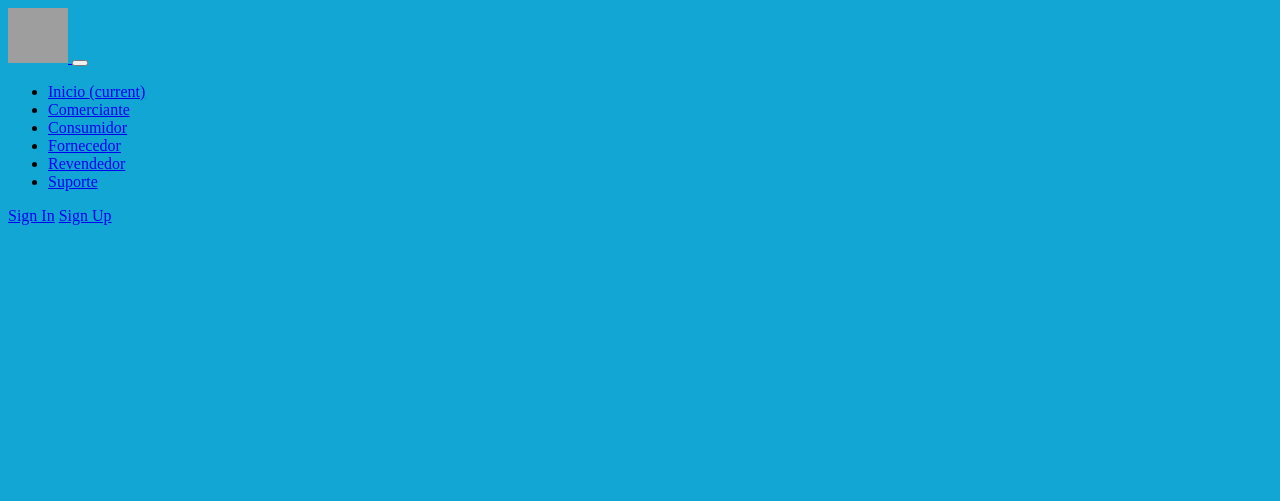
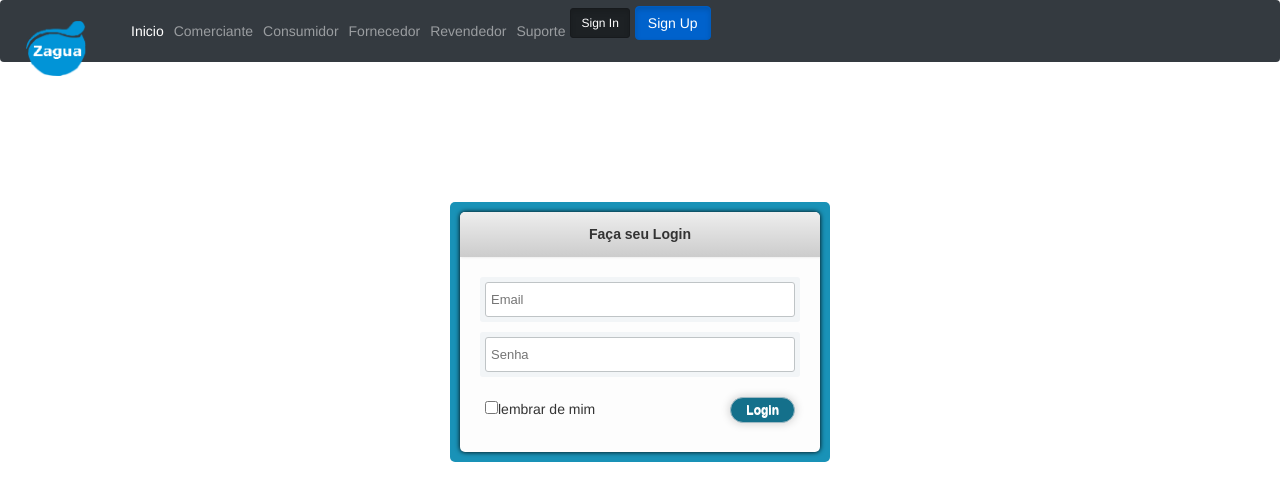
Before and after one commit to ifpb-sr/zagua, a Flask app: template zagua/templates/login/login.html in a window 1280 px wide. Shown: the top 501 px of the page. Run offline with Flask 2, Linux system fonts and the light colour scheme; the template is opened without the code that fills it, so the values that code supplies are empty; parts of the project's set-up code (start-up, migrations or seed data) failed here and were passed over; some libraries are stand-ins or nearby versions; grey boxes are pictures that could not be loaded.

Commit message:
fix(base/templates): conserta os templates: base.html e o login.html Conserta a base.html em com o bloco head_files e o login tirando tags desnecessárias Solves no issue

```diff
--- a/zagua/static/login.css
+++ b/zagua/static/login.css
@@ -1,6 +1,5 @@
 body{
     background-color: #11a6d4;
-
 }
 #login-box{
     background-color: #1992b7;
--- a/zagua/templates/base.html
+++ b/zagua/templates/base.html
@@ -7,13 +7,15 @@
     <script src="https://cdnjs.cloudflare.com/ajax/libs/popper.js/1.14.7/umd/popper.min.js" integrity="sha384-UO2eT0CpHqdSJQ6hJty5KVphtPhzWj9WO1clHTMGa3JDZwrnQq4sF86dIHNDz0W1" crossorigin="anonymous"></script>
     <script src="https://stackpath.bootstrapcdn.com/bootstrap/4.3.1/js/bootstrap.min.js" integrity="sha384-JjSmVgyd0p3pXB1rRibZUAYoIIy6OrQ6VrjIEaFf/nJGzIxFDsf4x0xIM+B07jRM" crossorigin="anonymous"></script>
 
+    {% block head_files %}{% endblock %}
+
     {{ super() }}
 {% endblock %}
 
 {% block navbar %}
 <nav class="navbar navbar-expand-lg navbar-dark bg-dark">
   <a class="navbar-brand" href="#">
-    <img src="Logo_zagua.png" width="60px" height="55px" alt="logo"/>
+    <img src="{{ url_for('static', filename='img/logo_zagua.png') }}" width="60px" height="55px" alt="logo"/>
   </a>
   <button class="navbar-toggler" type="button" data-toggle="collapse" data-target="#navbarSupportedContent" aria-controls="navbarSupportedContent" aria-expanded="false" aria-label="Toggle navigation">
     <span class="navbar-toggler-icon"></span>
@@ -51,11 +53,10 @@
 
 {% endblock %}
 
-
-{% block page_content %}
-
-<img />
-
+{% block content %}
+    <body>
+        {% block page_content %}{% endblock %}
+    </body>
 {% endblock %}
 
 
--- a/zagua/templates/login/login.html
+++ b/zagua/templates/login/login.html
@@ -3,14 +3,11 @@
 
 {% block title %}{{ super() }} - Login{% endblock %}
 
-{% block head %}
-<link rel="stylesheet" type="text/css" href="{{ url_for('static', filename='css/login.css') }}" />
-
+{% block head_files %}
+    <link rel="stylesheet" type="text/css" href="{{ url_for('static', filename='login.css') }}" />
 {% endblock %}
 
 {% block page_content %}
-
-<body>
 <div id="login-box">
     <div id="login-box-interno">
         <div id="login-box-label">Faça seu Login</div>
@@ -29,7 +26,4 @@
         </div>
     </div>
 </div>
-</body>
-
-
 {% endblock%}
--- a/zagua/views.py
+++ b/zagua/views.py
@@ -1,18 +1,22 @@
 from zagua import app
 from flask import Flask, render_template
 
-@app.route('/users/novo')
+@app.route('/users/create')
 def novo():
     return render_template('usuarios/novo.html')
 
-@app.route('/users/listar')
+@app.route('/users/read')
 def listar():
     return "<h1>aqui vai ta o codigo para listar</h1>"
 
-@app.route('/users/atualizar')
+@app.route('/users/update')
 def atualizar():
     return "<h1>aqui vai ta o codigo para atualizar</h1>"
 
-@app.route('/users/apagar')
+@app.route('/users/delete')
 def apagar():
     return "<h1>aqui vai ta o codigo para apagar</h1>"
+
+@app.route('/users/login')
+def login():
+    return render_template("/login/login.html")
```
Also changed, not shown: zagua/static/img/Logo_zagua.png (renamed from zagua/templates/Logo_zagua.png), zagua/templates/usuarios/novo.html (line endings or trailing spaces). Lines whose indentation alone changed are shown as unchanged.
